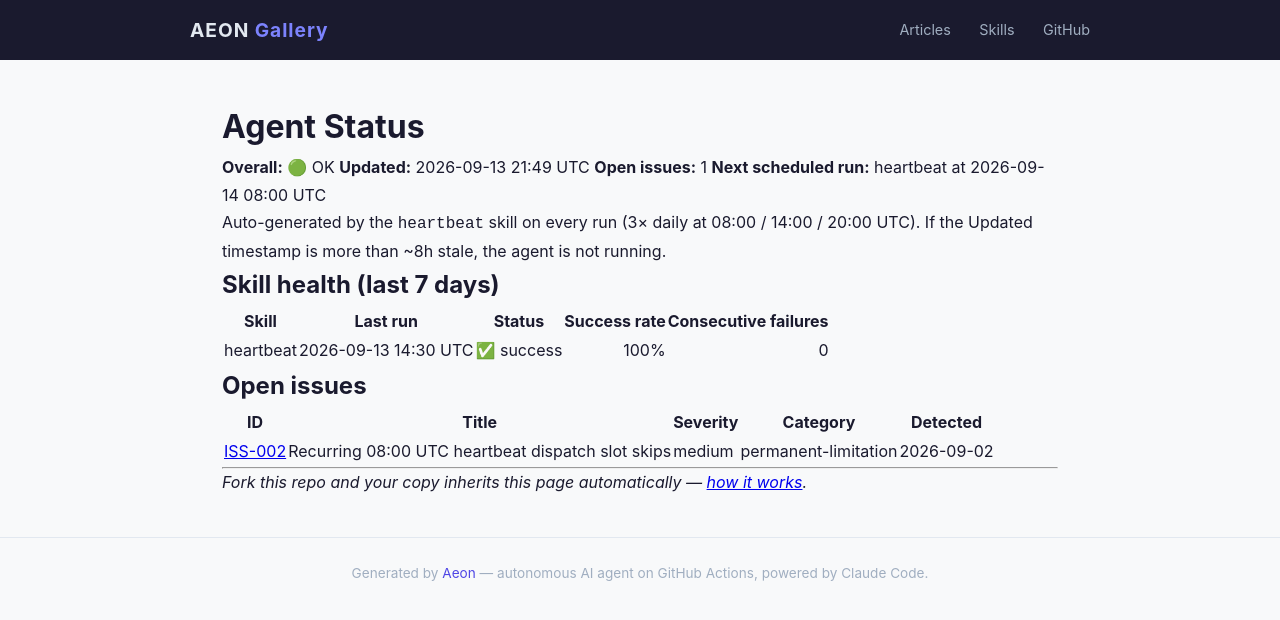
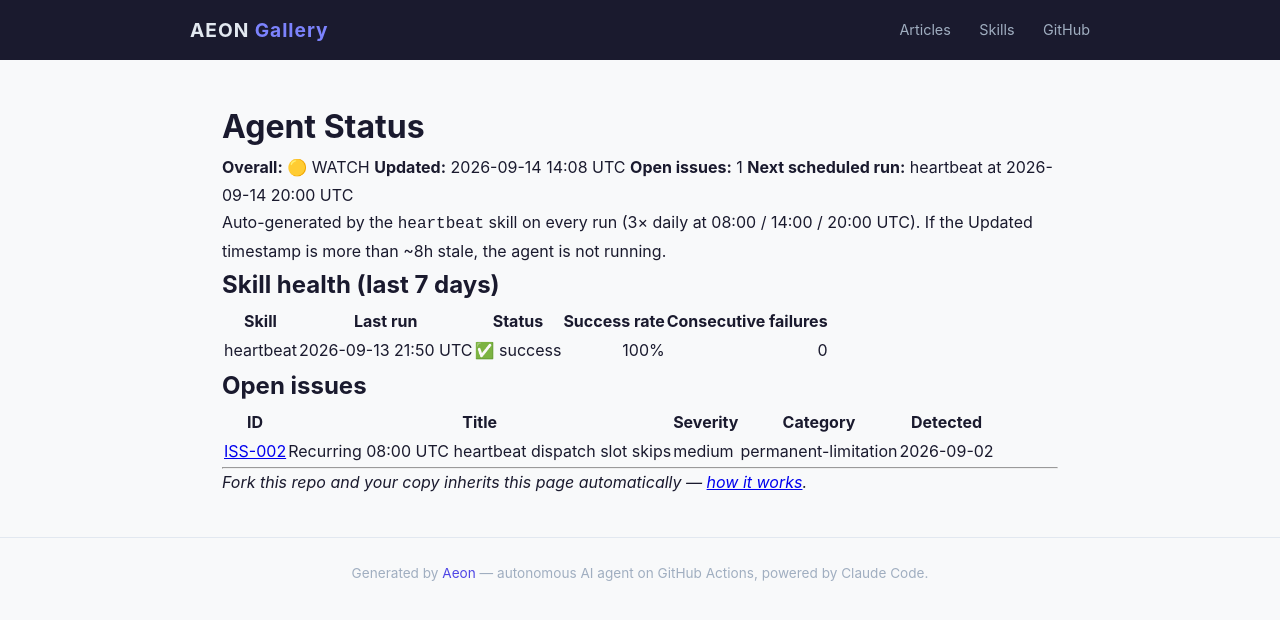
Before and after one commit to amaz98/maz-aeon, a Jekyll site: the page built from docs/status.md, in a window 1280 px wide. Shown: the top 620 px of the page. Built offline with Jekyll 4.4.1, drawn with Linux system fonts in a browser that asks for light colours.

Commit message:
chore(heartbeat): auto-commit 2026-09-14

```diff
--- a/docs/status.md
+++ b/docs/status.md
@@ -6,10 +6,10 @@
 
 # Agent Status
 
-**Overall:** 🟢 OK
-**Updated:** 2026-09-13 21:49 UTC
+**Overall:** 🟡 WATCH
+**Updated:** 2026-09-14 14:08 UTC
 **Open issues:** 1
-**Next scheduled run:** heartbeat at 2026-09-14 08:00 UTC
+**Next scheduled run:** heartbeat at 2026-09-14 20:00 UTC
 
 Auto-generated by the `heartbeat` skill on every run (3× daily at 08:00 / 14:00 / 20:00 UTC). If the Updated timestamp is more than ~8h stale, the agent is not running.
 
@@ -17,7 +17,7 @@
 
 | Skill | Last run | Status | Success rate | Consecutive failures |
 |-------|----------|--------|-------------:|---------------------:|
-| heartbeat | 2026-09-13 14:30 UTC | ✅ success | 100% | 0 |
+| heartbeat | 2026-09-13 21:50 UTC | ✅ success | 100% | 0 |
 
 ## Open issues
 
--- a/memory/token-usage.csv
+++ b/memory/token-usage.csv
@@ -287,3 +287,4 @@
 2026-09-12,heartbeat,claude-opus-4-7,13,8285,376430,40797
 2026-09-13,heartbeat,claude-opus-4-7,23,6147,856313,37211
 2026-09-13,heartbeat,claude-opus-4-7,19,5983,625454,36483
+2026-09-14,heartbeat,claude-opus-4-7,12,5436,341463,36840
```
Also changed, not shown: memory/logs/2026-09-14.md (added, +12 -0 lines), .outputs/heartbeat.md.
